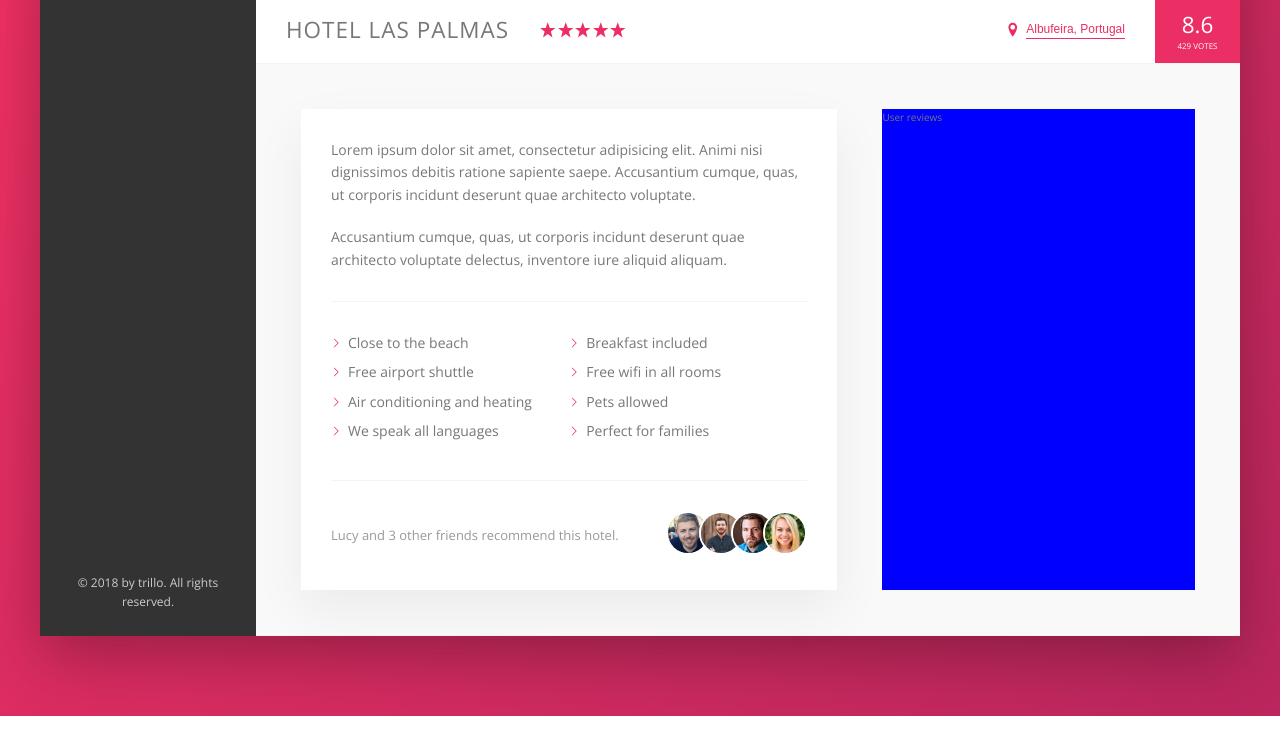
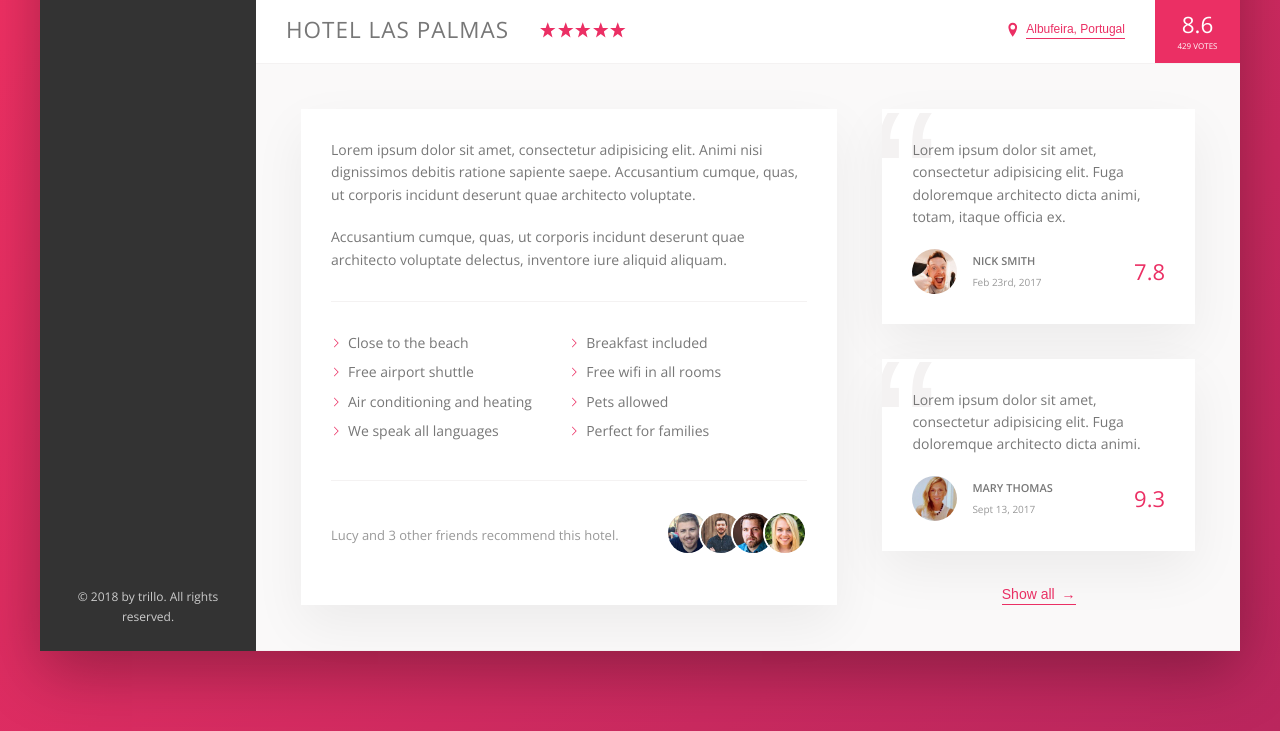
Before and after one commit to laere/udemycoursetrillo, a website: page index.html in a window 1280 px wide. Shown: the part 538-1269 px from the top of the page. Drawn offline with nearby package versions, Linux system fonts and the light colour scheme.

Commit message:
Finished the user rewiews section

```diff
--- a/index.html
+++ b/index.html
@@ -167,12 +167,37 @@
                         </div>
 
                         <div class="user-reviews">
-                            User reviews
+                            <figure class="review">
+                                <blockquote class="review__text">
+                                    Lorem ipsum dolor sit amet, consectetur adipisicing elit. Fuga doloremque architecto dicta animi, totam, itaque officia ex.
+                                </blockquote>
+                                <figcaption class="review__user">
+                                    <img src="img/user-1.jpg" alt="User 1" class="review__photo">
+                                    <div class="review__user-box">
+                                        <p class="review__user-name">Nick Smith</p>
+                                        <p class="review__user-date">Feb 23rd, 2017</p>
+                                    </div>
+                                    <div class="review__rating">7.8</div>
+                                </figcaption>
+                            </figure>
+
+                            <figure class="review">
+                                <blockquote class="review__text">
+                                    Lorem ipsum dolor sit amet, consectetur adipisicing elit. Fuga doloremque architecto dicta animi.
+                                </blockquote>
+                                <figcaption class="review__user">
+                                    <img src="img/user-2.jpg" alt="User 2" class="review__photo">
+                                    <div class="review__user-box">
+                                        <p class="review__user-name">Mary Thomas</p>
+                                        <p class="review__user-date">Sept 13, 2017</p>
+                                    </div>
+                                    <div class="review__rating">9.3</div>
+                                </figcaption>
+                            </figure>
+
+                            <button class="btn-inline">Show all <span>&rarr;</span></button>
                         </div>
                     </div>
-
-
-
                 </main>
 
             </div>
--- a/sass/_components.scss
+++ b/sass/_components.scss
@@ -278,8 +278,21 @@
   cursor: pointer;
   transition: all .2s;
 
+  & span {
+    margin-left: .3rem;
+    transition: margin-left .2s;
+
+  }
+
+
+
   &:hover {
     color: var(--color-grey-dark-1);
+
+    span {
+      margin-left: .8rem;
+
+    }
   }
 
   &:focus {
@@ -380,3 +393,67 @@
     }
   }
 }
+
+//////////////////////////////////////
+// REVIEWS
+
+.review  {
+  background-color: #fff;
+  box-shadow: var(--shadow-light);
+  padding: 3rem;
+  margin-bottom: 3.5rem;
+  position: relative;
+  overflow: hidden;
+
+  &__text {
+    margin-bottom: 2rem;
+    z-index: 10;
+    position: relative;
+  }
+
+  &__user {
+    @include flexAlignCenter;
+  }
+
+  &__photo {
+    height: 4.5rem;
+    width: 4.5rem;
+    border-radius: 50%;
+    margin-right: 1.5rem;
+  }
+
+  &__user-box {
+    margin-right: auto;
+    font-size: 1.2rem;
+  }
+
+  &__user-name {
+    text-transform: uppercase;
+    font-weight: 600;
+    margin-bottom: .4rem;
+    font-size: 1.1rem;
+  }
+
+  &__user-date {
+    font-size: 1rem;
+    color: var(--color-grey-dark-3);
+  }
+
+  &__rating {
+    font-size: 2.2rem;
+    color: var(--color-primary);
+    font-weight: 300;
+  }
+
+  &::before {
+    content: "\201C";
+    position: absolute;
+    top: -2.75rem;
+    left: -1rem;
+    font-size: 20rem;
+    line-height: 1;
+    color: var(--color-grey-light-2);
+    font-family: sans-serif;
+    z-index: 1;
+  }
+}
--- a/sass/_layout.scss
+++ b/sass/_layout.scss
@@ -40,6 +40,7 @@
   padding: 4.5rem;
   background-color: var(--color-grey-light-1);
   border-bottom: var(--line);
+  font-size: 1.4rem;
 }
 
 .description {
@@ -48,10 +49,11 @@
   margin-right: 4.5rem;
   box-shadow: var(--shadow-light);
   padding: 3rem;
-  font-size: 1.4rem;
 }
 
 .user-reviews {
-  background-color: blue;
   flex: 1;
+
+  @include flexAlignCenter;
+  flex-direction: column;
 }
```
Also changed, not shown: css/style.css.
